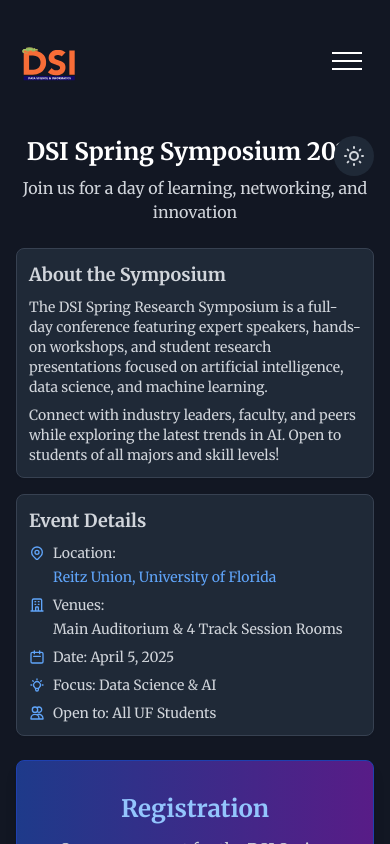
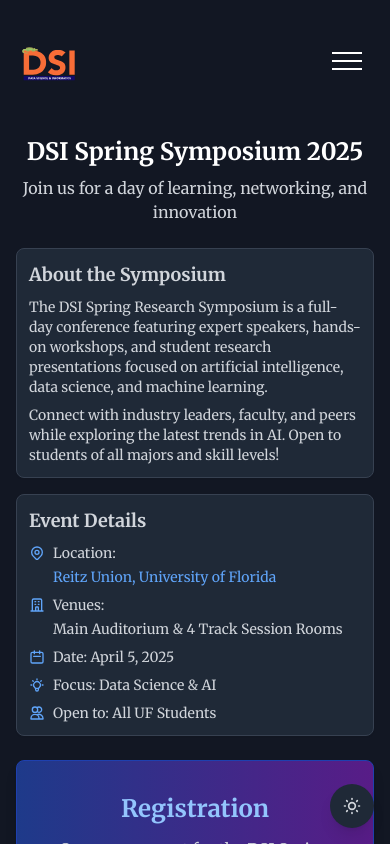
Before and after one commit to harryytsao/ufdsi.com, a Next.js app: page /symposium in a window 390 px wide. Shown: the top 844 px of the page. Built offline with nearby package versions, Linux system fonts and the light colour scheme.

Commit message:
move toggle and disable scroll to top on mobile

```diff
--- a/src/components/ScrollToTop/index.tsx
+++ b/src/components/ScrollToTop/index.tsx
@@ -28,7 +28,7 @@ export default function ScrollToTop() {
   }, []);
 
   return (
-    <div className="fixed bottom-8 right-8 z-[99]">
+    <div className="fixed bottom-8 right-8 z-[99] hidden sm:block">
       {isVisible && (
         <div
           onClick={scrollToTop}
--- a/src/components/symposium/index.tsx
+++ b/src/components/symposium/index.tsx
@@ -277,22 +277,22 @@ const SymposiumSchedule = () => {
 
   return (
     <div className="max-w-6xl mx-auto px-4 pt-24 sm:pt-28 pb-8">
-      <div className="mb-6 text-center relative">
       <button
         onClick={() => setTheme(theme === 'dark' ? 'light' : 'dark')}
-          className="absolute right-0 top-0 p-2 rounded-full bg-gray-100 dark:bg-gray-800 text-gray-700 dark:text-gray-300 hover:bg-gray-200 dark:hover:bg-gray-700 transition-colors"
+        className="fixed bottom-4 right-4 sm:bottom-auto sm:right-auto sm:absolute sm:top-0 sm:right-0 p-3 rounded-full bg-gray-100 dark:bg-gray-800 text-gray-700 dark:text-gray-300 hover:bg-gray-200 dark:hover:bg-gray-700 transition-colors shadow-lg z-50"
         aria-label="Toggle dark mode"
       >
         {theme === 'dark' ? (
-            <svg xmlns="http://www.w3.org/2000/svg" className="h-6 w-6" fill="none" viewBox="0 0 24 24" stroke="currentColor">
+          <svg xmlns="http://www.w3.org/2000/svg" className="h-5 w-5" fill="none" viewBox="0 0 24 24" stroke="currentColor">
             <path strokeLinecap="round" strokeLinejoin="round" strokeWidth={2} d="M12 3v1m0 16v1m9-9h-1M4 12H3m15.364 6.364l-.707-.707M6.343 6.343l-.707-.707m12.728 0l-.707.707M6.343 17.657l-.707.707M16 12a4 4 0 11-8 0 4 4 0 018 0z" />
           </svg>
         ) : (
-            <svg xmlns="http://www.w3.org/2000/svg" className="h-6 w-6" fill="none" viewBox="0 0 24 24" stroke="currentColor">
+          <svg xmlns="http://www.w3.org/2000/svg" className="h-5 w-5" fill="none" viewBox="0 0 24 24" stroke="currentColor">
             <path strokeLinecap="round" strokeLinejoin="round" strokeWidth={2} d="M20.354 15.354A9 9 0 018.646 3.646 9.003 9.003 0 0012 21a9.003 9.003 0 008.354-5.646z" />
           </svg>
         )}
       </button>
+      <div className="mb-6 text-center">
         <h1 className="text-2xl sm:text-3xl font-bold mb-2 mt-10 text-gray-900 dark:text-white">DSI Spring Symposium 2025</h1>
         <p className="text-base sm:text-lg mb-4 text-gray-700 dark:text-gray-300">Join us for a day of learning, networking, and innovation</p>
       </div>
```
Lines whose indentation alone changed are shown as unchanged.
